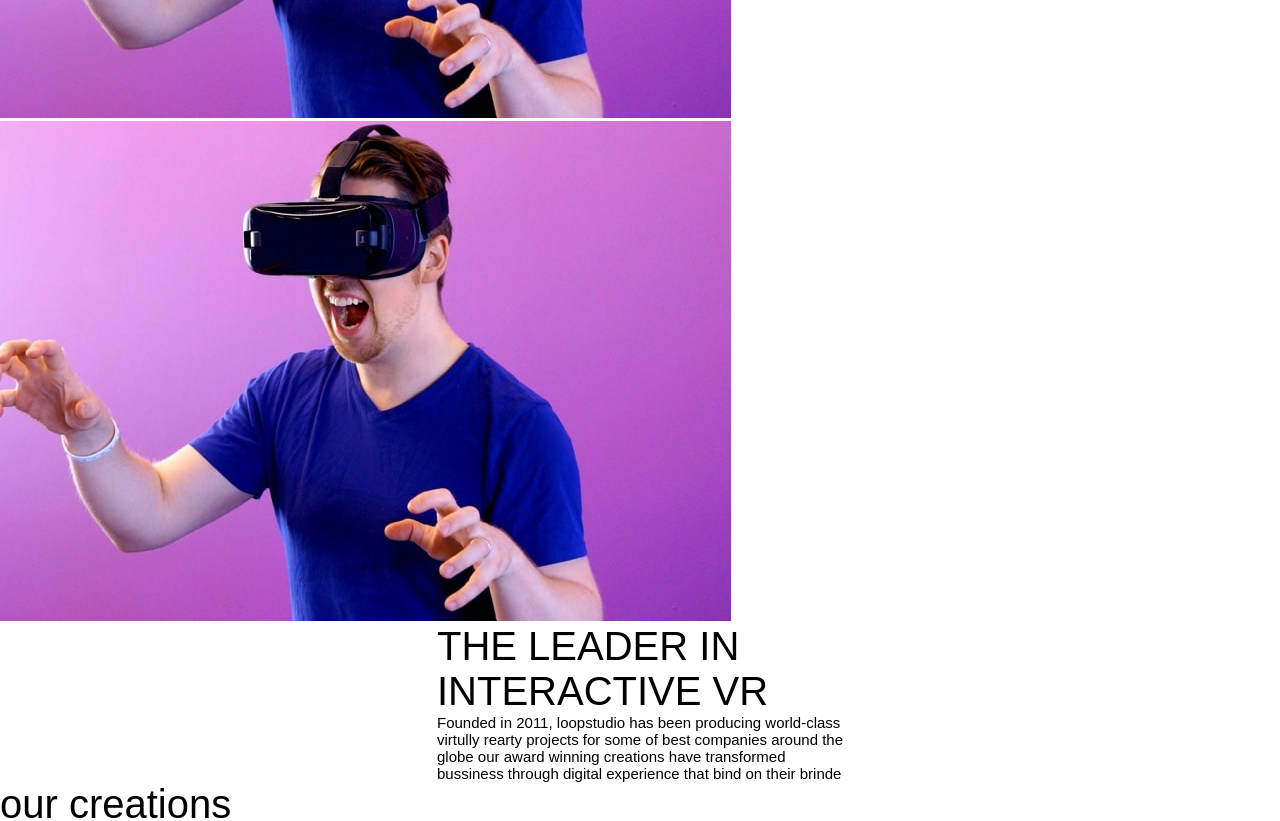
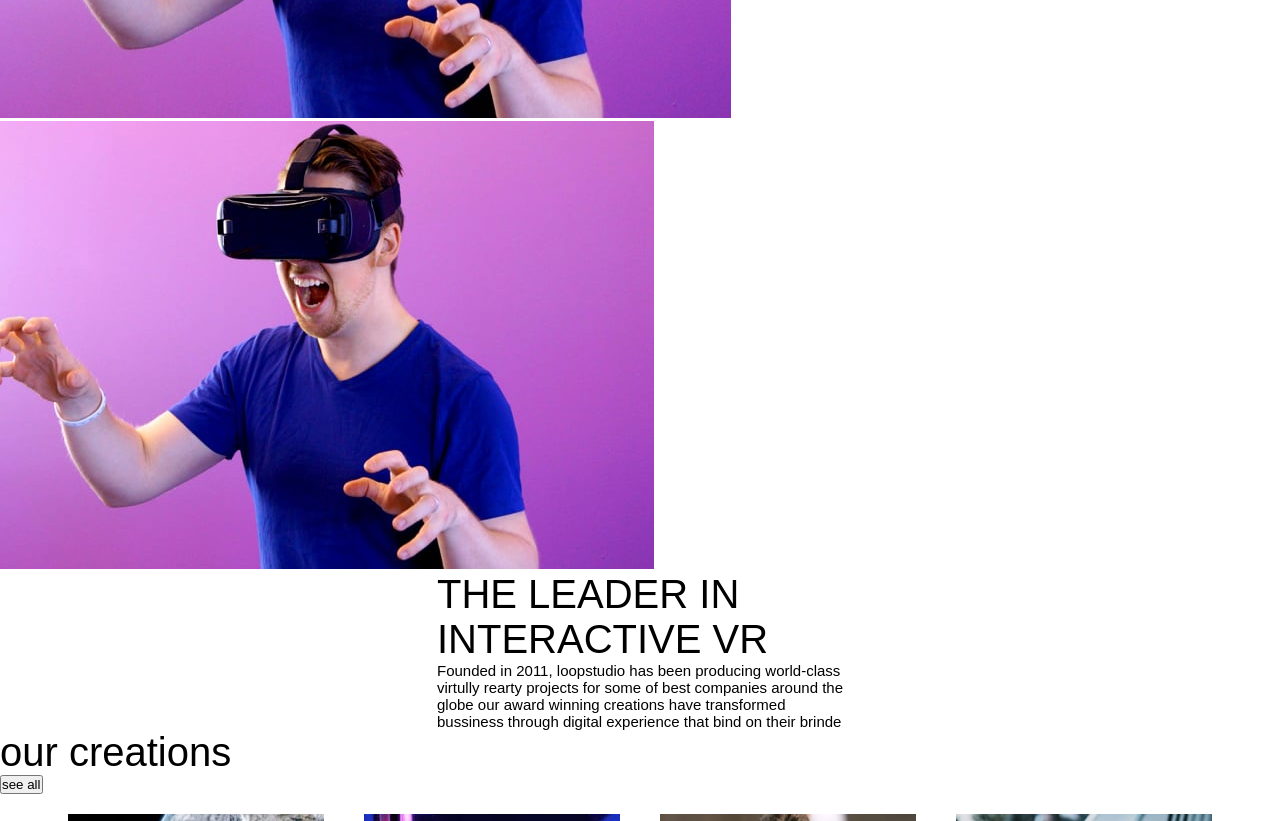
Before and after one commit to IshKevin/Loopstudios-landing-page, a React (Create React App) app: page / in a window 1280 px wide. Shown: the part 740-1561 px from the top of the page. Built offline with nearby package versions, Linux system fonts and the light colour scheme.

Commit message:
styling image for about section

```diff
--- a/src/components/About.js
+++ b/src/components/About.js
@@ -6,7 +6,8 @@ const about = () => {
       <div className='sect1'>
   <div className='sect1-a'>
     <img className='im1' src={"image-interactive.jpg"} alt=''/>
-    <img className='im2' src={"image-interactive.jpg"} alt=''/>
+    <img className='im2' src={"image-interactive-mb.jpg"} alt=''/>
+
   </div>
   <div className='sect1-b'>
     <h3> THE LEADER IN <br/>INTERACTIVE VR</h3>
--- a/src/index.css
+++ b/src/index.css
@@ -318,13 +318,11 @@ footer-1{
     font-size: 15px;
   }
 
-  .im{
+  .im1{
     display: none;
   }
 
-  .sect1-a{
-    background-image:url(mobile/image-interactive.jpg);
-  }
+
 
   .footer {
     background-color: black;
```
Also changed, not shown: public/image-interactive-mb.jpg (added).
